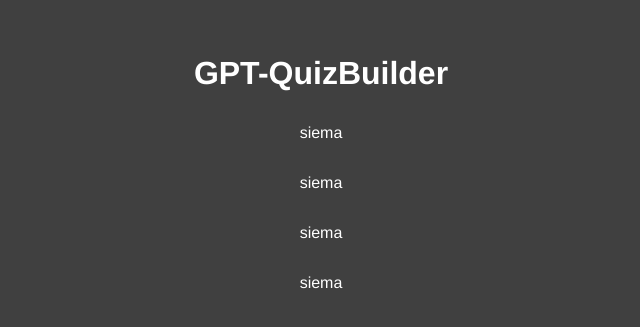
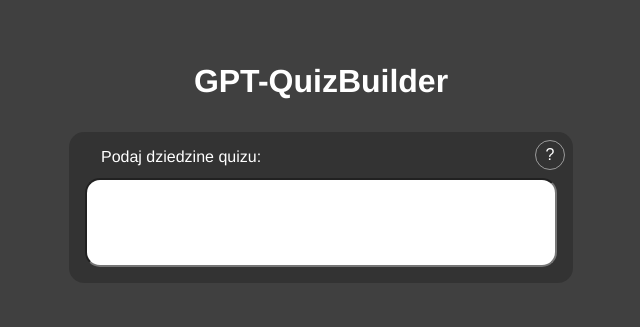
Before and after one commit to Adriann77/GPTQuizBuilder, a React (Vite) app: page / in a window 1280 px wide. Shown: the part 227-554 px from the top of the page, without its empty margins (319-959 px from the left). Built offline with nearby package versions, Linux system fonts and the light colour scheme.

Commit message:
create form input component

```diff
--- /dev/null
+++ b/src/components/Input/Input.module.scss
@@ -0,0 +1,41 @@
+.container {
+	background-color: #333;
+	border-radius: 15px;
+	padding: 1rem;
+	display: flex;
+	flex-direction: column;
+	gap: 0.75rem;
+	position: relative;
+	.input {
+		padding: 1.5rem;
+		font-size: 2rem;
+		border-radius: 15px;
+
+		&:focus {
+			outline-color: black;
+		}
+	}
+
+	label {
+		margin-left: 1rem;
+	}
+
+	.faq {
+		height: 30px;
+		width: 30px;
+		background: none;
+		border: 1px solid rgb(255, 255, 255, 0.5);
+		border-radius: 50%;
+		color: white;
+		padding: 0.75rem;
+		display: flex;
+		align-items: center;
+		justify-content: center;
+		font-size: 1rem;
+		position: absolute;
+		right: 0.5rem;
+		top: 0.5rem;
+	}
+
+
+}
--- /dev/null
+++ b/src/components/Input/Input.tsx
@@ -0,0 +1,27 @@
+import { useState } from 'react';
+import styles from './Input.module.scss';
+
+interface Props {
+	// inputValue: string;
+	label: string;
+}
+
+export const Input = ({ label }: Props) => {
+	const [value, setValue] = useState('');
+
+	return (
+		<>
+			<div className={styles.container}>
+				<label htmlFor=''>{label}</label>
+				<input
+					className={styles.input}
+					onChange={e => {
+						setValue(e.target.value);
+					}}
+					type='text'
+                />
+                <button className={styles.faq}>?</button>
+			</div>
+		</>
+	);
+};
--- a/src/views/MainPage/MainPage.tsx
+++ b/src/views/MainPage/MainPage.tsx
@@ -1,15 +1,13 @@
 
 import { Header } from '../../components/Header/Header';
+import { Input } from '../../components/Input/Input';
 import { MainLayout } from '../../components/MainLayout/MainLayout';
 
 export const MainPage = () => {
 	return (
 		<MainLayout>
             <Header />
-            <div>siema</div>
-            <div>siema</div>
-            <div>siema</div>
-            <div>siema</div>
+                  <Input label='Podaj dziedzine quizu:'></Input>
 		</MainLayout>
 	);
 };
```
